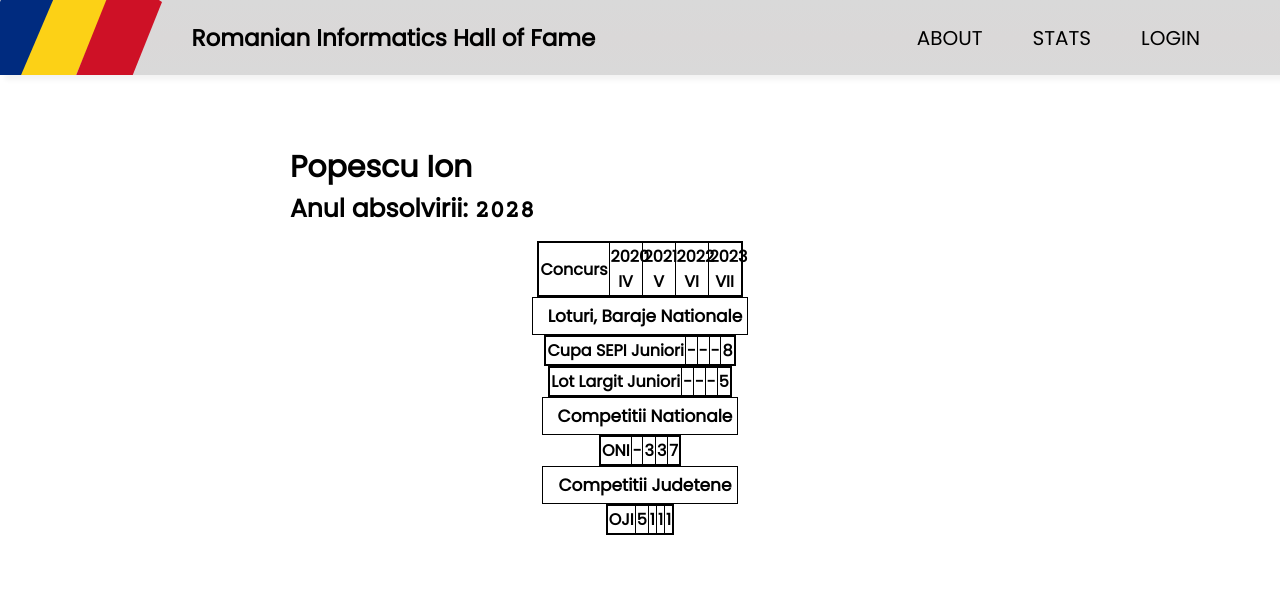
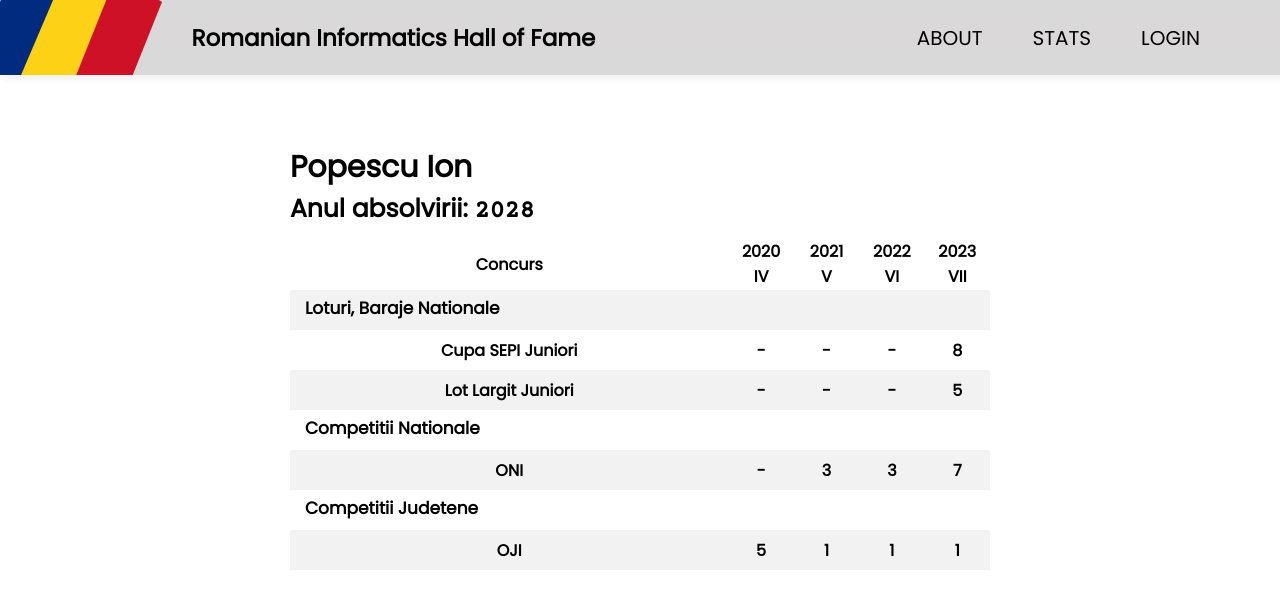
Before and after one commit to DavidCurca/hof, a React (Create React App) app in the folder frontend/: page /person in a window 1280 px wide. Shown: the top 608 px of the page. Built offline with nearby package versions, Linux system fonts and the light colour scheme; no server answers.

Commit message:
person page

```diff
--- a/frontend/src/components/person/person.js
+++ b/frontend/src/components/person/person.js
@@ -10,7 +10,7 @@ export default function Person(props) {
                     <p className="gradYear">Anul absolvirii: <span className="mono">2028</span></p>
                 </div>
                 <div>
-                    <table className="results">
+                    <table className="resultsTable">
                         <tr>
                             <th className="fstCol">
                                 <p>Concurs</p>
@@ -42,6 +42,10 @@ export default function Person(props) {
                         </tr>
                         <tr>
                             <th className="category" colSpan={5}>Loturi, Baraje Nationale</th>
+                            <th></th>
+                            <th></th>
+                            <th></th>
+                            <th></th>
                         </tr>
                         <tr>
                             <th>Cupa SEPI Juniori</th>
--- a/frontend/src/components/person/person.scss
+++ b/frontend/src/components/person/person.scss
@@ -31,7 +31,7 @@
     padding: 5px;
 }
 
-.results {
+.resultsTable {
     margin-top: 10px;
     width: 100%;
     padding: 3px;
@@ -40,11 +40,14 @@
     // table-layout: fixed;
 }
 
-.results{
+.resultsTable{
     th {
-        border: 1px solid black;
+        border: 0px solid black;
+        height: 20px;
     }
     tr {
-        border: 1px solid black;
+        height: 40px;
+        border: 0px solid black;
     }
 }
+tr:nth-child(even) {background-color: #f2f2f2;}
```
